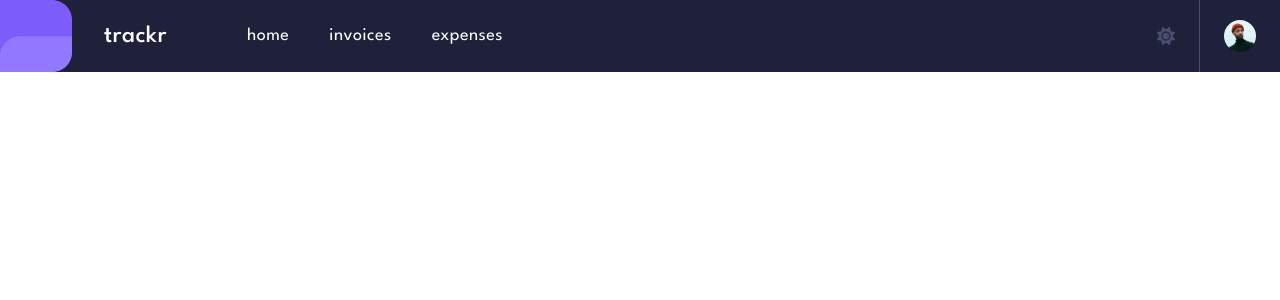
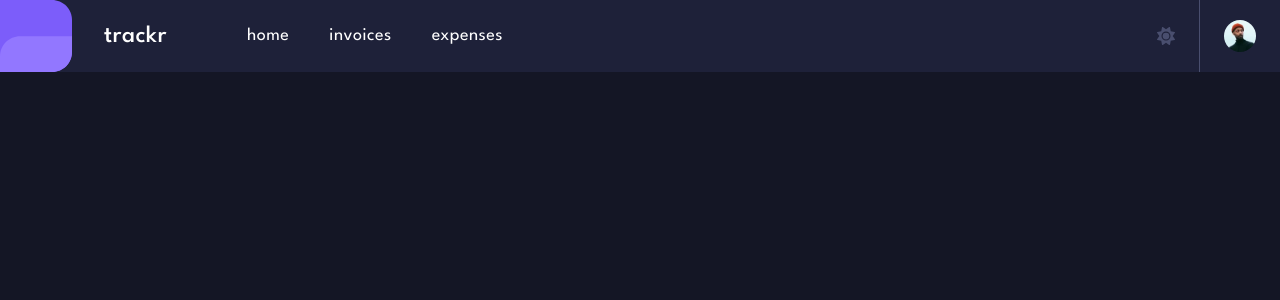
Before and after one commit to neshacascia/trackr, a Next.js app: page / in a window 1280 px wide. Shown: the top 300 px of the page. Built offline with nearby package versions, Linux system fonts and the light colour scheme.

Commit message:
custom styling

```diff
--- a/tailwind.config.js
+++ b/tailwind.config.js
@@ -10,6 +10,31 @@
       colors: {
         mainPurple: '#1E2139',
         lightPurple: '#494E6E',
+        darkPurple: '#141625',
+        brightPurple: '#7C5DFA',
+        grayPurple: '#888EB0',
+        boldGrayPurple: '#777F98',
+        borderPurple: '#252945',
+        detailPurple: '#7E88C3',
+        paid: '#33D69F',
+        bgPaid: 'rgba(51, 214, 159, 0.06)',
+        bgPaidLight: 'rgba(51, 214, 159, 0.09)',
+        pending: '#FF8F00',
+        bgPending: 'rgba(255, 143, 0, 0.06)',
+        draft: '#DFE3FA',
+        draftLight: '#373B53',
+        bgDraft: 'rgba(223, 227, 250, 0.06)',
+        bgDraftLight: 'rgba(55, 59, 83, 0.06)',
+        draftBtn: '#373B53',
+        deleteBtn: '#EC5757',
+        hoverPurple: '#9277FF',
+        hoverRed: '#FF9797',
+        hoverGrayPurple: '#1E2139',
+        lightBg: '#F2F2F2',
+        lightText: '#0C0E16',
+        lilacPurple: '#DFE3FA',
+        grayerPurple: '#858BB2',
+        grey: '#F9FAFE',
       },
       backgroundImage: {
         nav: "url('/assets/nav.svg')",
```
